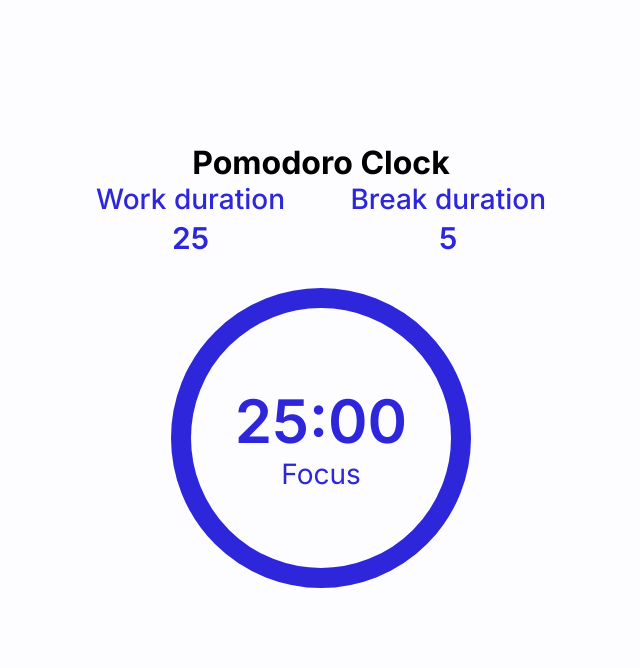
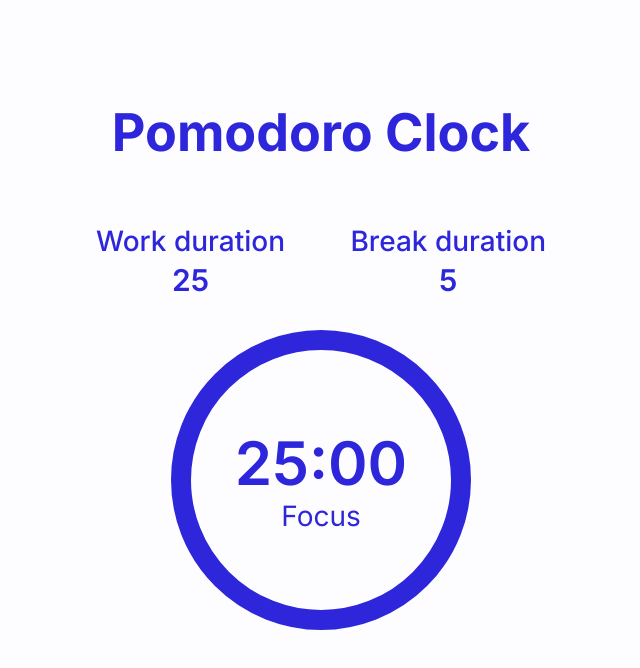
Before and after one commit to sepidsoroush/Pomodoro-Clock-React, a React (Create React App) app: page / in a window 1280 px wide. Shown: the top 668 px of the page, without its empty margins (319-959 px from the left). Built offline with nearby package versions, Linux system fonts and the light colour scheme; some icons are missing.

Commit message:
change style of title in CSS

```diff
--- a/src/App.css
+++ b/src/App.css
@@ -25,6 +25,12 @@
     margin: auto;
     width: 100vw;
     height: 100vh;
+}
+h1{
+    margin-bottom: 60px;
+    color:var(--side-light);
+    font-size: 52px;
+    font-weight: 700;
 }
 .setting{
     display: flex;
```
